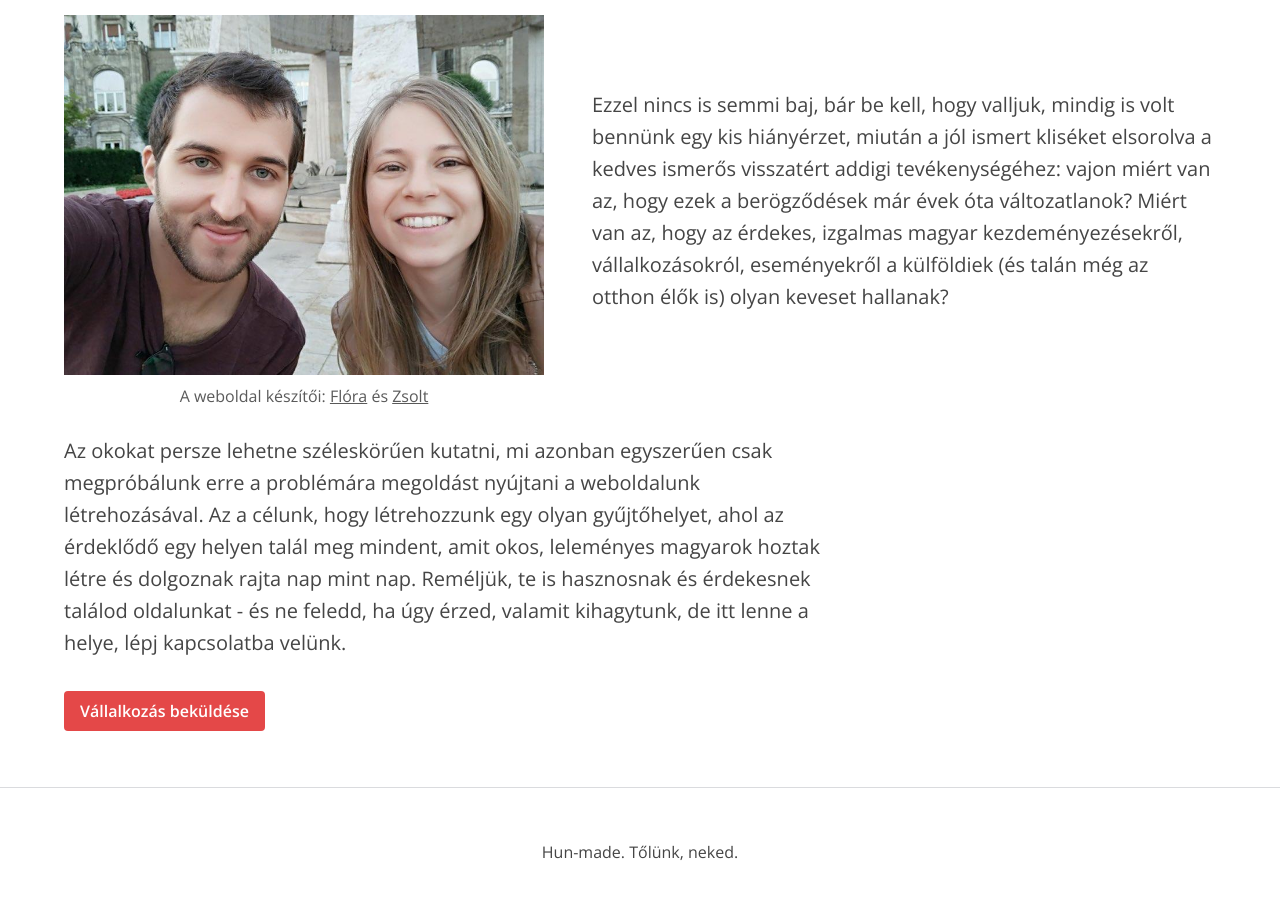
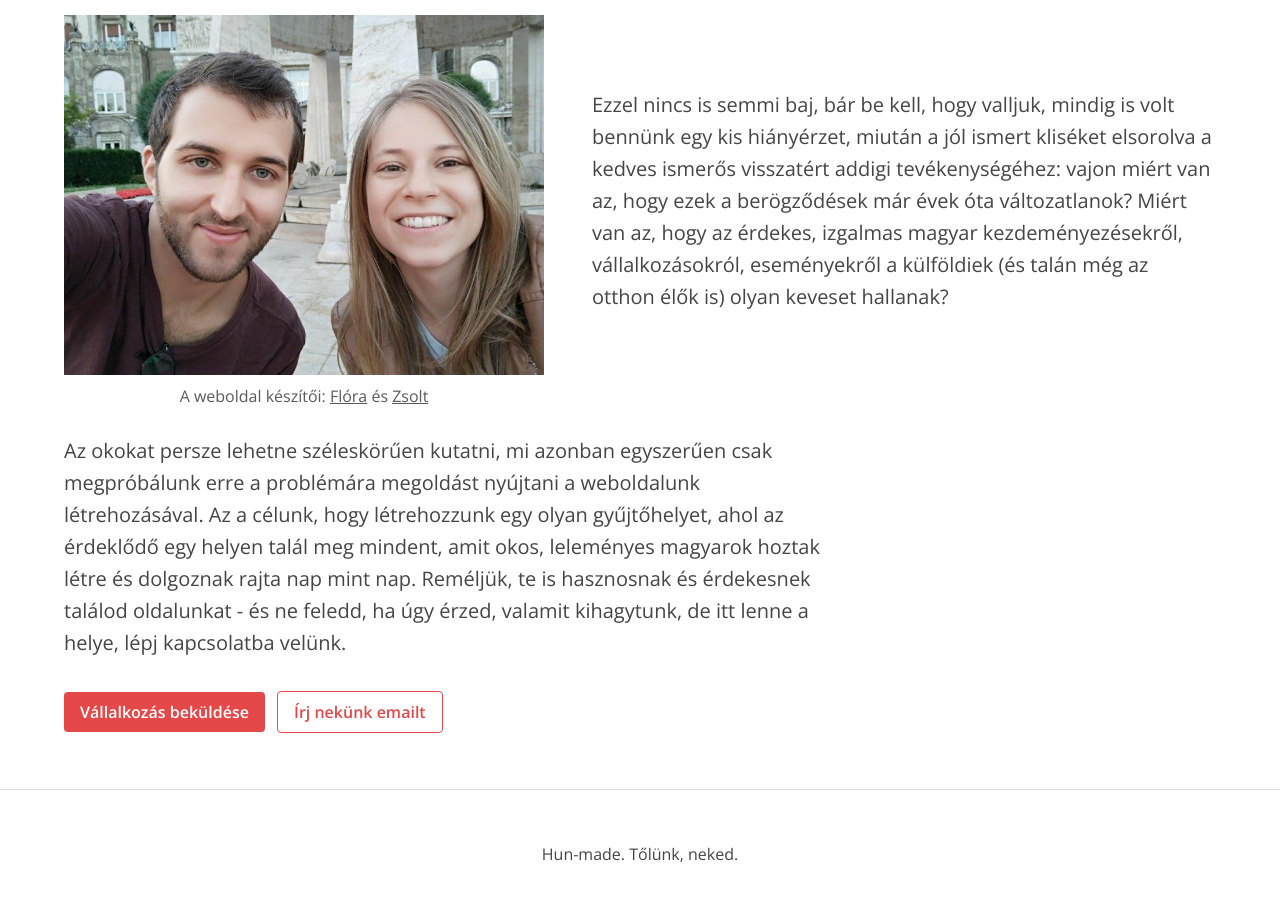
Before and after one commit to hunmade/website, a plain HTML site: page about.html in a window 1280 px wide. Shown: the part 265-1183 px from the top of the page. Drawn offline with nearby package versions, Linux system fonts and the light colour scheme.

Commit message:
Adding email address, introducing secondary button

```diff
--- a/about.html
+++ b/about.html
@@ -13,7 +13,7 @@
 	<meta property="og:image" content="../ogimg-2.png">
 	<meta property="og:description" content="Kreatív magyar vállalkozások gyűjtőhelye.">
 
-	<link rel="stylesheet" href="css/style.css?v=1.2">
+	<link rel="stylesheet" href="css/style.css?v=1.3">
 	<title>Hun-made | About</title>
 	<script src="https://cdn.jsdelivr.net/npm/vue@2.6.11/dist/vue.js"></script>
 	<link rel="stylesheet" type="text/css" href="css/flexboxgrid.css">
@@ -89,6 +89,7 @@
 	<br><p class="bigger-p-2 col-md-8">Az okokat persze lehetne széleskörűen kutatni, mi azonban egyszerűen csak megpróbálunk erre a problémára megoldást nyújtani a weboldalunk létrehozásával. Az a célunk, hogy létrehozzunk egy olyan gyűjtőhelyet, ahol az érdeklődő egy helyen talál meg mindent, amit okos, leleményes magyarok hoztak létre és dolgoznak rajta nap mint nap.
 Reméljük, te is hasznosnak és érdekesnek találod oldalunkat - és ne feledd, ha úgy érzed, valamit kihagytunk, de itt lenne a helye, lépj kapcsolatba velünk.</p>
 	<div class="button"><a href="https://docs.google.com/forms/d/e/1FAIpQLSc7-o1tV1hq7HfJm511VSrgQVdfG8Pm6G2wrFgRE7xu19K4Og/viewform?usp=sf_link" target="blank">Vállalkozás beküldése</a></div>
+	<div class="button button-secondary"><a href="mailto:hunmade2020@gmail.com" target="blank">Írj nekünk emailt</a></div>
 	</div>
 
 
--- a/css/style.css
+++ b/css/style.css
@@ -220,6 +220,12 @@ p 	{
 	text-align: center;
 	object-fit: cover;
 }
+
+.button {
+	display: inline-block;
+	padding-right: 8px;
+}
+
 
 @media (min-width: 992px) {
 	.button {
@@ -1447,3 +1453,19 @@ footer{
 .container-404 p{
 		text-align: left;
 }
+
+
+.button-secondary a {
+	color: var(--Accent);
+	background-color: var(--Bg);
+	border: 1px solid var(--Accent);
+	border-radius: 4px;
+}
+
+
+.button-secondary a:hover {
+	color: var(--Bg);
+	background-color: var(--Accent);
+	border: 1px solid var(--Accent);
+	border-radius: 4px;
+}
```
Also changed, not shown: 404.html (+1 -1 lines), about-en.html (+2 -1 lines), index-en.html (+1 -1 lines), index.html (+1 -1 lines).
